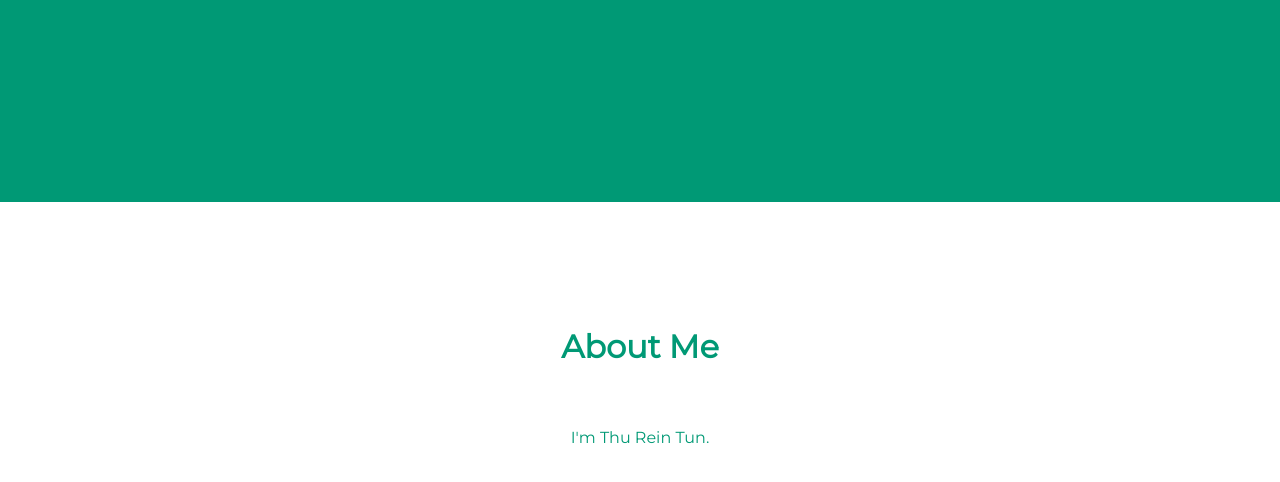
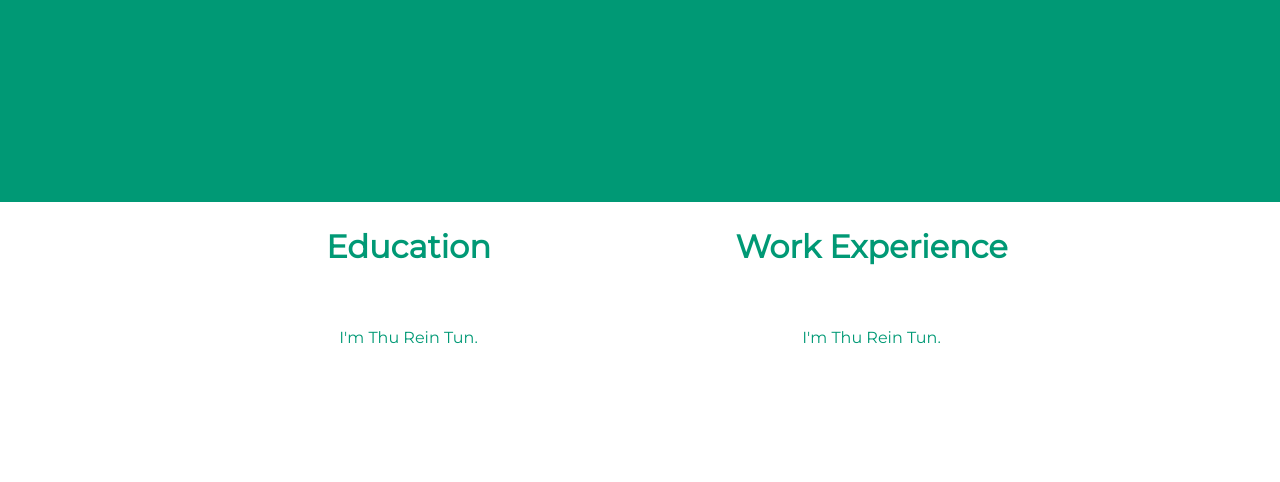
Before and after one commit to ythawre/thureindev, a plain HTML site: page index.html in a window 1280 px wide. Shown: the part 598-1080 px from the top of the page. After the commit the page ends 990 px from the top, so only its background shows below. Drawn offline with nearby package versions, Linux system fonts and the light colour scheme.

```diff
--- a/css/styles.css
+++ b/css/styles.css
@@ -12,21 +12,13 @@
     height: 100vh;
 }
 
-#about-me {
+#experiences {
     background-color: #fff;
     color: #009975;
 }
 
 .container-fluid {
     padding: 2% 15%;
-}
-
-/* .title-padding {
-    padding: 1rem 0;
-} */
-
-.section-separator {
-    padding: 100px 0;
 }
 
 h1 {
@@ -133,4 +125,5 @@
 
 .text-center {
     text-align: center!important;
+    max-width: 50%;
 }
--- a/index.html
+++ b/index.html
@@ -102,15 +102,19 @@
     </div>
   </section>
 
-  <!-- My Service -->
-  <section id="about-me">
+  <!-- Experiences -->
+  <section id="experiences">
     <div class="container-fluid">
-      <div class="row section-separator">
-        <div class="col-lg-12 text-center">
-          <h2>About Me</h2>
+      <div class="row">
+        <div class="col-lg-6 text-center">
+          <h2>Education</h2>
           <p>I'm Thu Rein Tun. </p>
         </div>
 
+        <div class="col-lg-6 text-center">
+          <h2>Work Experience</h2>
+          <p>I'm Thu Rein Tun. </p>
+        </div>
       </div>
     </div>
   </section>
```
